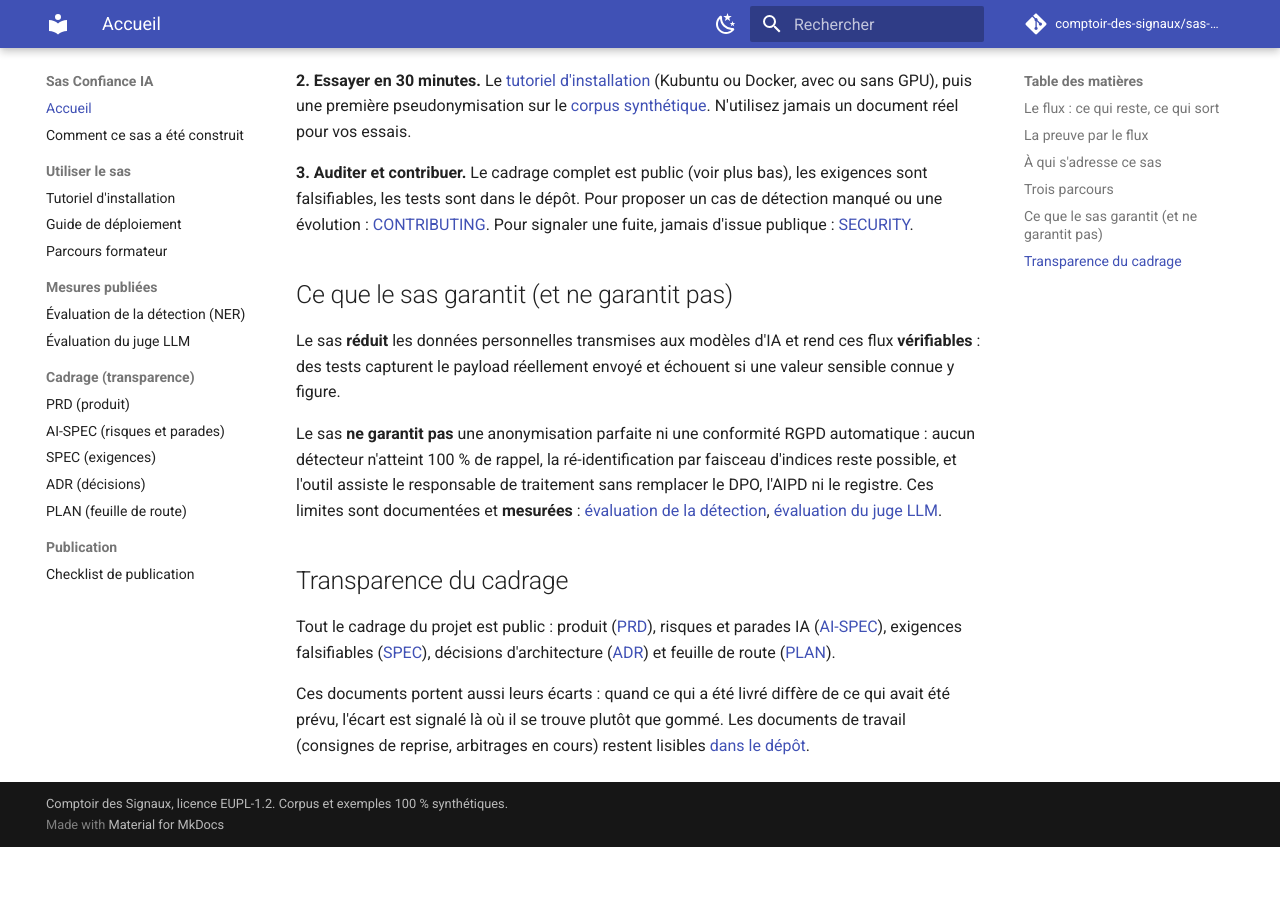
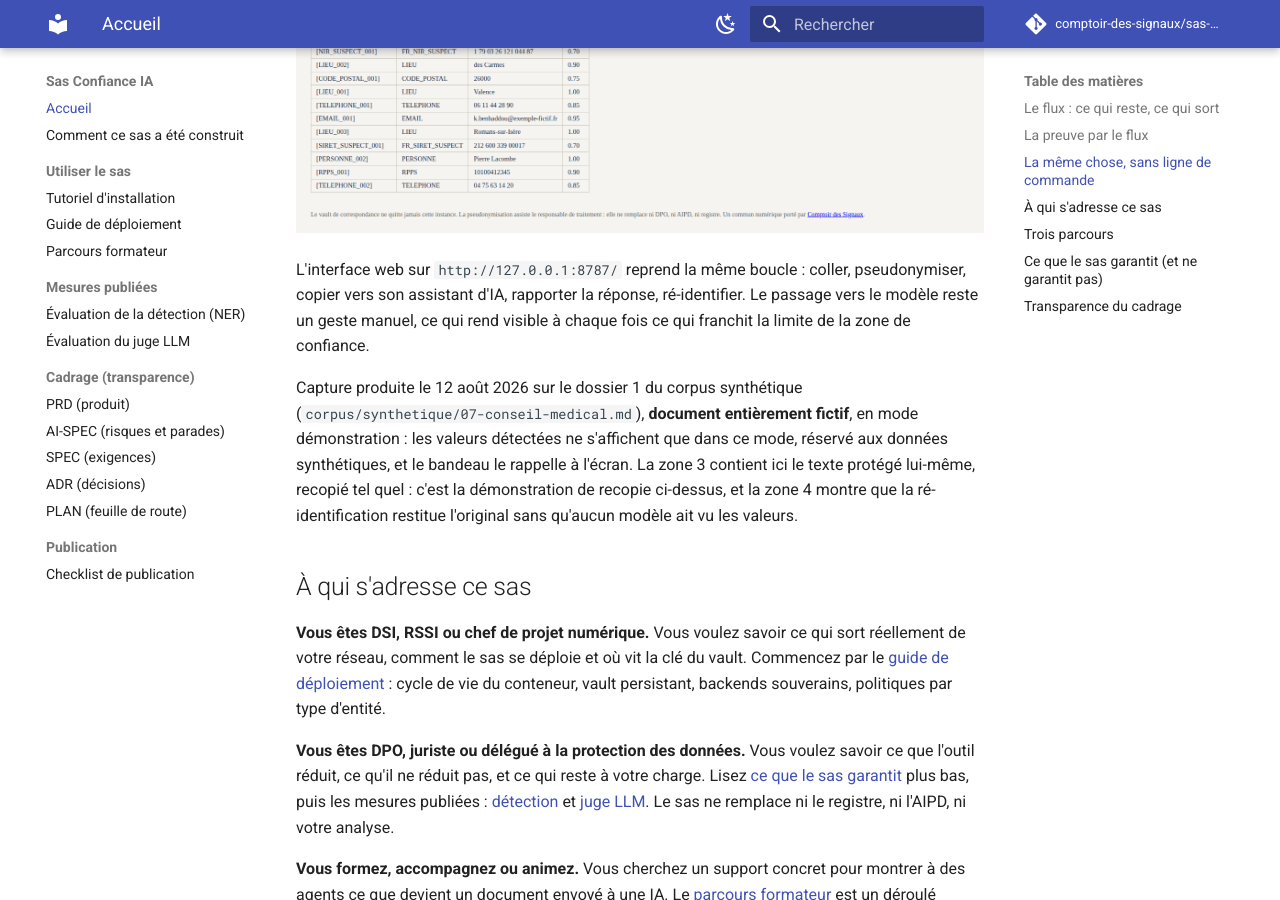
Before and after one commit to comptoir-des-signaux/sas-confiance-ia, an MkDocs documentation site: the page built from docs/index.md, in a window 1280 px wide and 900 px high, scrolled down 2308 px. Built offline with MkDocs 1.6.1 and Material for MkDocs 9.7.7, drawn with Linux system fonts in a browser that asks for light colours; comment, search, counter and statistics services are not loaded; before the commit the page ends 3155 px from its top, so only the background shows below that; some of the changed text lies outside the part shown.

Commit message:
docs: l'interface se voit, pour qui ne lancera jamais une commande curl
Le dépôt ne montrait que le schéma de flux, qui dit l'architecture. Un lecteur
non technique arrivé du site n'avait rien qui dise ce qu'il obtient après
installation. La copie d'écran répond à cette question, et aucun paragraphe ne
le fait aussi bien.

Elle est produite sur le dossier 1 du corpus synthétique publié ici, pas sur un
document composé pour l'occasion : n'importe qui peut la rejouer avec le dépôt
seul. La zone 3 porte le texte protégé recopié tel quel, ce qui est la
démonstration de recopie documentée juste au-dessus, plutôt qu'une réponse de
modèle inventée pour la vitrine.

Le mode démonstration est assumé et expliqué : c'est le seul qui affiche les
valeurs détectées, le bandeau orange rappelle à l'écran qu'il est réservé aux
données synthétiques, et la table des placeholders devient une preuve visible
au lieu d'une affirmation.

Capture produite en pilotant le navigateur sur l'instance locale, avec
vérification que le texte ré-identifié est identique à l'original.

Co-Authored-By: Claude Opus 5 (1M context) <noreply@anthropic.com>

```diff
--- a/docs/index.md
+++ b/docs/index.md
@@ -59,6 +59,26 @@ reçu. Cette propriété n'est pas déclarative, elle est tenue par des tests. U
 faux backend capture le payload HTTP réellement émis, et la suite échoue si
 une valeur sensible connue y figure. La commande complète est dans le
 [tutoriel d'installation](tutoriel-installation.md#5-premiere-pseudonymisation).
+
+## La même chose, sans ligne de commande
+
+![Copie d'écran de l'interface du sas : à gauche le texte d'origine puis sa
+version pseudonymisée, à droite la réponse à ré-identifier puis le texte
+ré-identifié en zone de confiance, et sous les colonnes le compte des types
+détectés puis la table des placeholders avec leurs valeurs.](assets/interface-sas.png)
+
+L'interface web sur `http://127.0.0.1:8787/` reprend la même boucle : coller,
+pseudonymiser, copier vers son assistant d'IA, rapporter la réponse,
+ré-identifier. Le passage vers le modèle reste un geste manuel, ce qui rend
+visible à chaque fois ce qui franchit la limite de la zone de confiance.
+
+Capture produite le 12 août 2026 sur le dossier 1 du corpus synthétique
+(`corpus/synthetique/07-conseil-medical.md`), **document entièrement fictif**,
+en mode démonstration : les valeurs détectées ne s'affichent que dans ce mode,
+réservé aux données synthétiques, et le bandeau le rappelle à l'écran. La
+zone 3 contient ici le texte protégé lui-même, recopié tel quel : c'est la
+démonstration de recopie ci-dessus, et la zone 4 montre que la ré-identification
+restitue l'original sans qu'aucun modèle ait vu les valeurs.
 
 ## À qui s'adresse ce sas
 
```
Also changed, not shown: README.md (+23 -0 lines), docs/assets/interface-sas.png (added).
